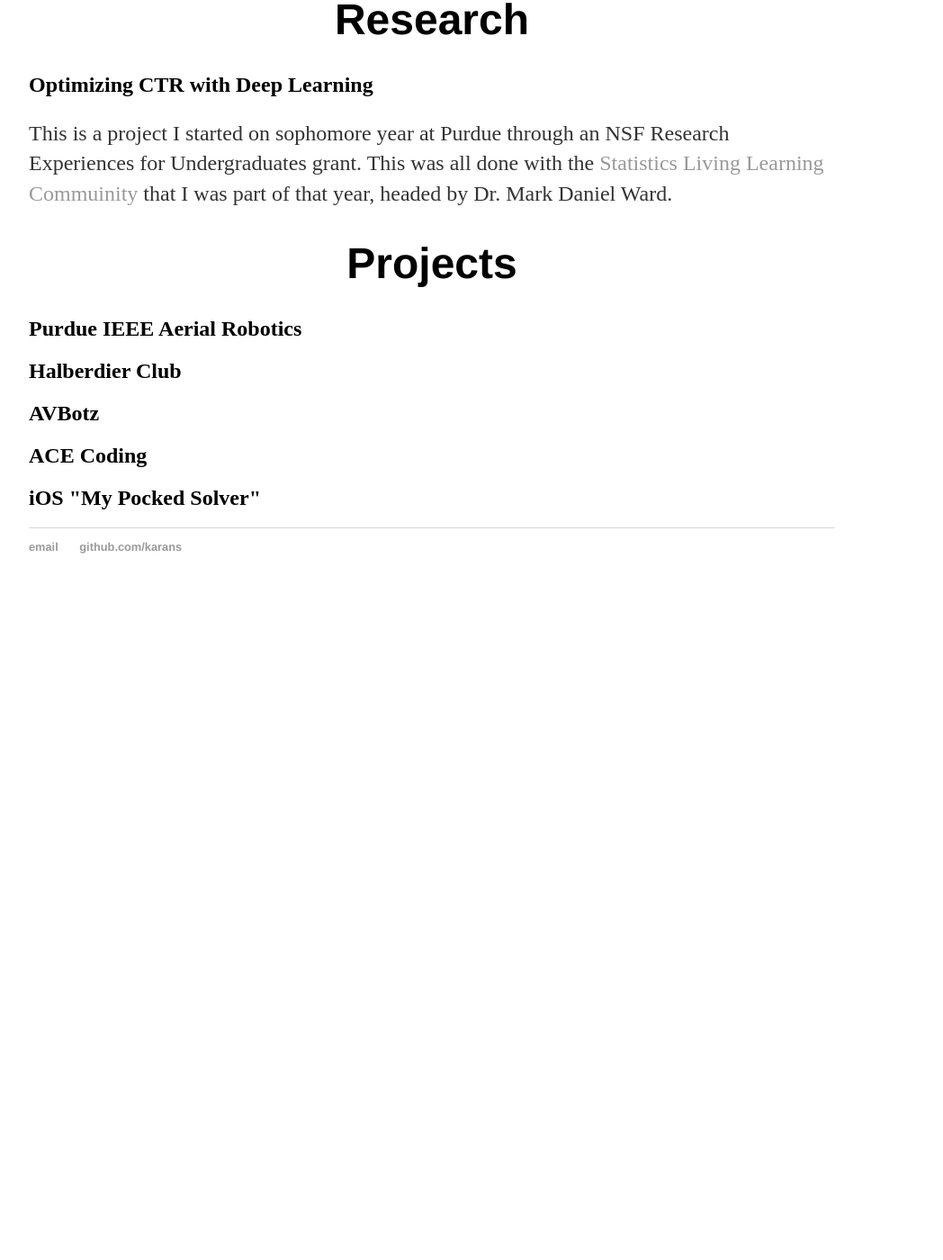
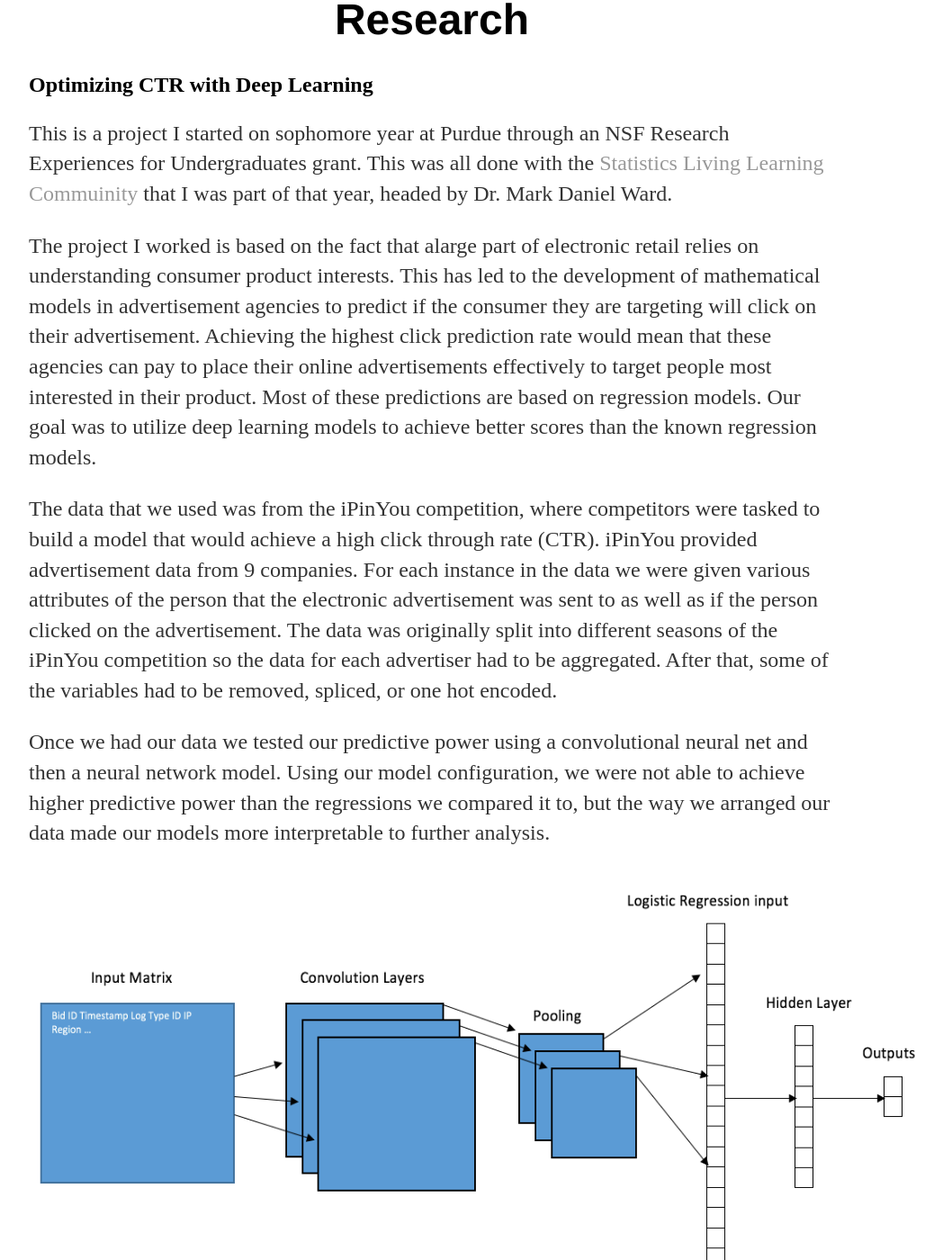
Before and after one commit to karans/karans.github.io, a Jekyll site: the page built from about/index.html, in a window 1280 px wide and 1400 px high, scrolled down 495 px. Shown: the whole window at 90% size, without its empty margins (160-1208 px from the left). Built offline with Jekyll 4.4.1, drawn with Linux system fonts in a browser that asks for light colours; before the commit the page ends 1170 px from its top, so only the background shows below that; some of the changed text lies outside the part shown.

Commit message:
updated research description. Cleaned up image pathing

```diff
--- a/about/index.html
+++ b/about/index.html
@@ -12,8 +12,20 @@ title: About Me
 <div class="Projects">
 	<h1 align="center">Research</h1>
 	<h2>Optimizing CTR with Deep Learning</h2>
-	<p>This is a project I started on sophomore year at Purdue through an NSF Research Experiences for Undergraduates grant. This was all done with the <a href="http://llc.stat.purdue.edu">Statistics Living Learning Commuinity</a> that I was part of that year, headed by Dr. Mark Daniel Ward.
+	<p>This is a project I started on sophomore year at Purdue through an NSF Research Experiences for Undergraduates grant. This was all done with the <a href="http://llc.stat.purdue.edu">Statistics Living Learning Commuinity</a> that I was part of that year, headed by Dr. Mark Daniel Ward.</p>
+
+	<p>The project I worked is based on the fact that alarge part of electronic retail relies on understanding consumer product interests. This has led to the development of mathematical models in advertisement agencies to predict if the consumer they are targeting will click on their advertisement. Achieving the highest click prediction rate would mean that these agencies can pay to place their online advertisements effectively to target people most interested in their product. Most of these predictions are based on regression models. Our goal was to utilize deep learning models to achieve better scores than the known regression models.</p>
+
+	<p>The data that we used was from the iPinYou competition, where competitors were tasked to build a model that would achieve a high click through rate (CTR). iPinYou provided advertisement data from 9 companies. For each instance in the data we were given various attributes of the person that the electronic advertisement was sent to as well as if the person clicked on the advertisement. The data was originally split into different seasons of the iPinYou competition so the data for each advertiser had to be aggregated. After that, some of the variables had to be removed, spliced, or one hot encoded.</p>
+
+	<p>Once we had our data we tested our predictive power using a convolutional neural net and then a neural network model. Using our model configuration, we were not able to achieve higher predictive power than the regressions we compared it to, but the way we arranged our data made our models more interpretable to further analysis. </p>
+
+	<p align="center">
+		<img src="/documents/images/about/diagram.png" style="width:1000px;height:500px;">
 	</p>
+
+	<p>When I was working on this project I was advised along the way by Dr. Xiao Wang from Purdue's Department of Statistics and worked with Dr. Quiang Liu from Purdue's Krannert School of Management. I am currently formalizing the results and plan to publish them to resreach journals here at Purdue.</p>
+
 
 	<h1 align="center">Projects</h1>
 	<h2>Purdue IEEE Aerial Robotics</h2>
```
Also changed, not shown: index.html (+3 -5 lines), documents/images/about/diagram.png (added), documents/images/home/headshot.png (renamed from documents/images/headshot.png).
